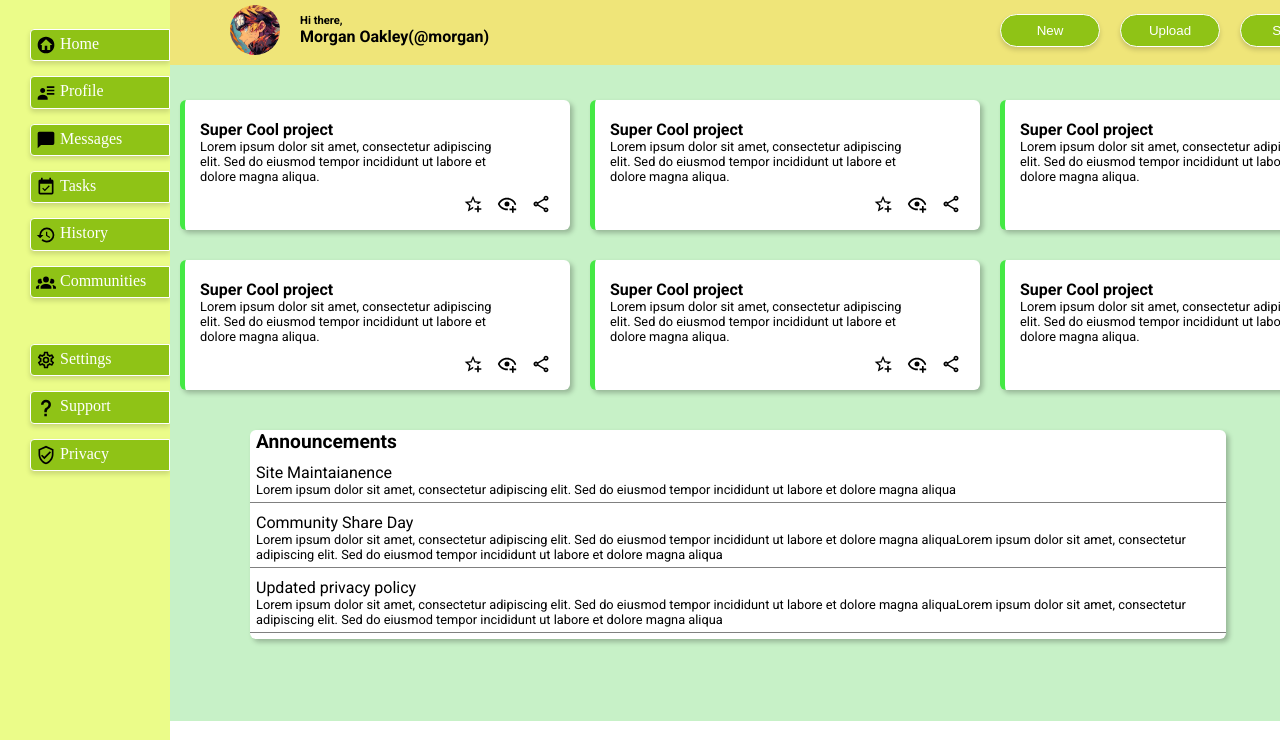
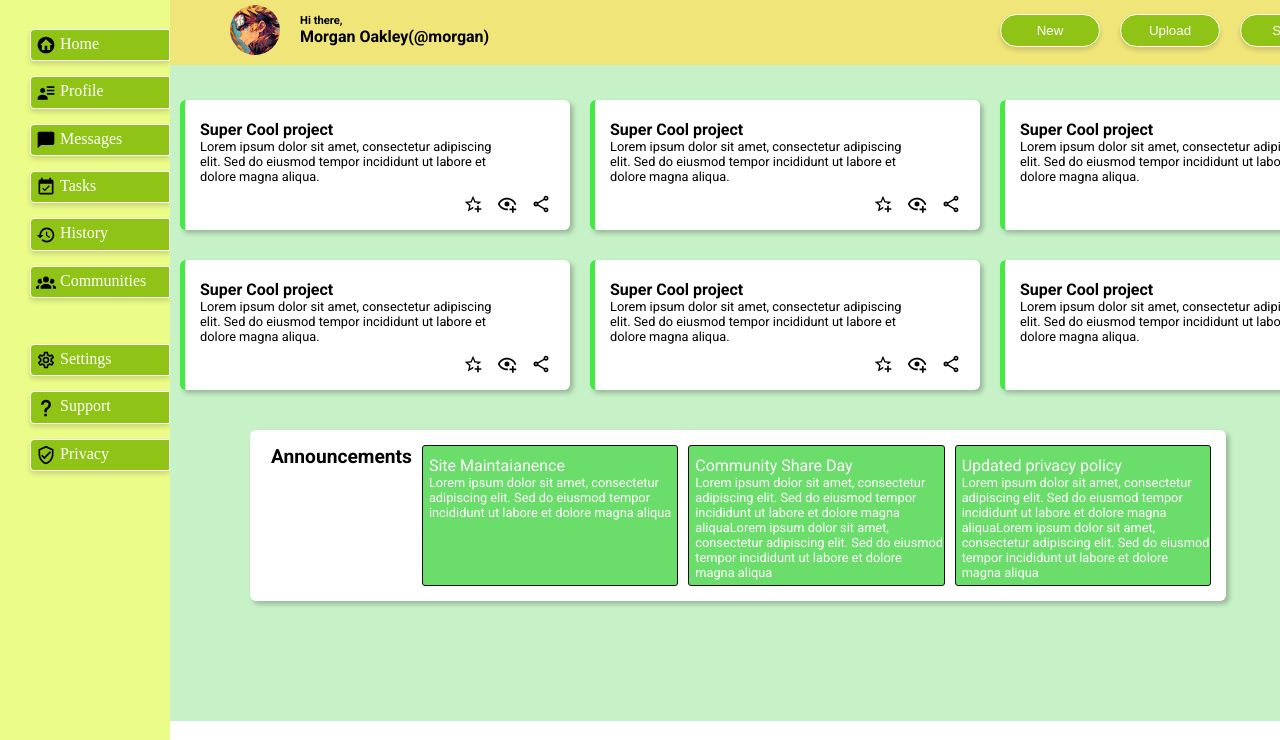
Before and after one commit to eldho-chackochan/Dashboard, a plain HTML site: page index.html in a window 1280 px wide. Shown: the part 60-800 px from the top of the page. Drawn offline with Linux system fonts and the light colour scheme.

Commit message:
color changes

```diff
--- a/styles.css
+++ b/styles.css
@@ -291,17 +291,20 @@ padding-top:10px;
   padding-top:10px;
 }
 .Announcement-container{
+  display:flex;
+  justify-content: center;
   width:80%;
   margin-top:40px;
   border-radius:6px;
   background-color:white;
   margin-left:80px;
   box-shadow: 3px 3px 5px rgba(6, 6, 6, 0.25);
-  padding-bottom: 6px;
+  padding:15px 15px;
+  gap:10px;
 }
 .Announcement-container >p{
   font-weight:bold;
-
+  vertical-align:middle ;
   padding-left:6px;
   font-size: 1.2rem;
   font-family:'Roboto',Arial, Helvetica, sans-serif;
@@ -319,7 +322,13 @@ padding-top:10px;
 }
 
 .Announcement-container div{
+  display:flex;
+  flex-direction:column;
+  border-radius:3px;
+  width:80%;
   padding-top:10px;
   padding-bottom:5px;
-  border-bottom:1px solid grey;
+  border:1px solid rgb(16, 16, 16);
+  background-color:rgb(106, 221, 106);
+  color:white;
 }
```
